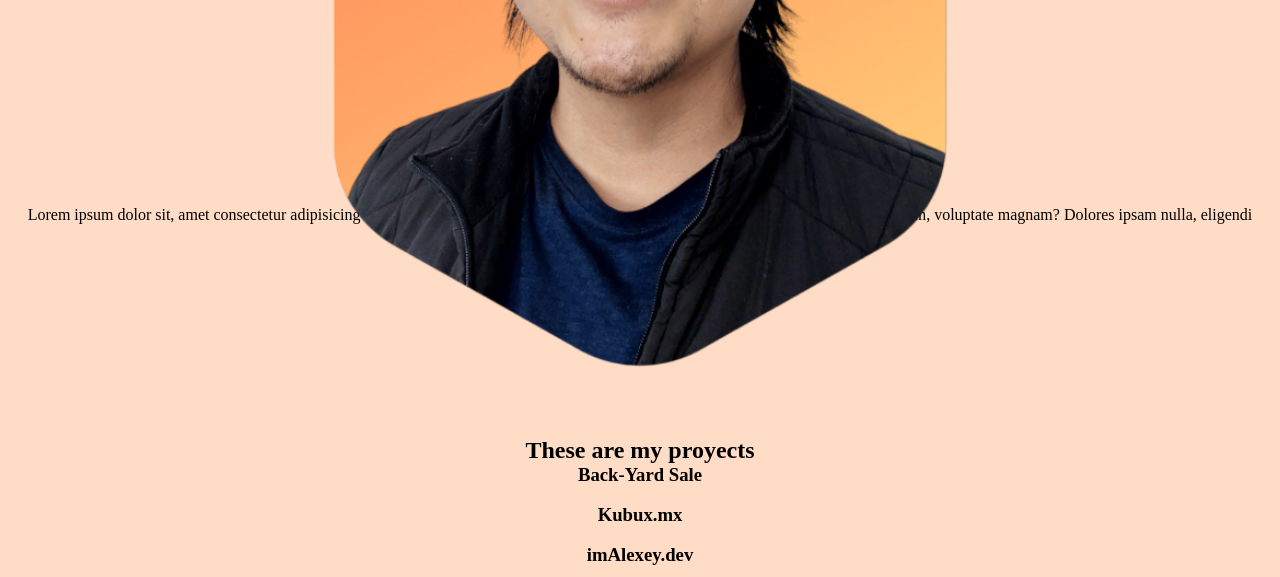
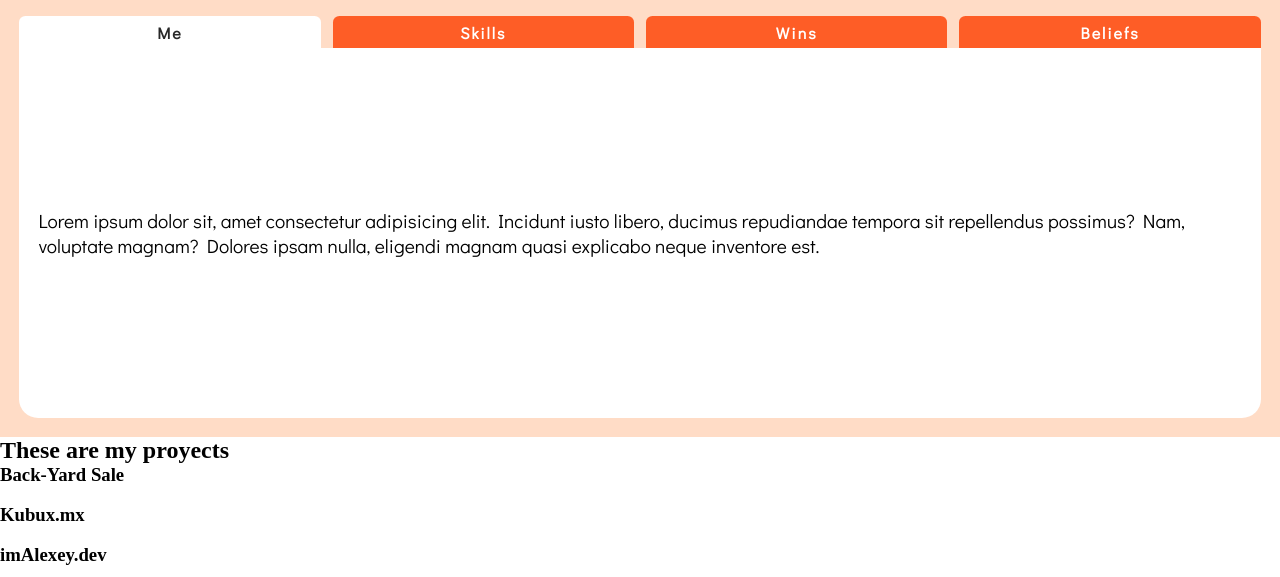
Before and after one commit to L6-M/l6-M, a plain HTML site: page index.html in a window 1280 px wide. Shown: the part 363-940 px from the top of the page. Drawn offline with Linux system fonts and the light colour scheme.

Commit message:
Finished first section design

```diff
--- a/index.html
+++ b/index.html
@@ -7,32 +7,48 @@
     <link rel="stylesheet" href="./styles.css">
     <link rel="preconnect" href="https://fonts.googleapis.com">
     <!-- Google fonts ↓ -->
+    <link rel="preconnect" href="https://fonts.googleapis.com">
     <link rel="preconnect" href="https://fonts.gstatic.com" crossorigin>
-    <link href="https://fonts.googleapis.com/css2?family=Inconsolata:wght@200;300;400;500;600;700;800;900&display=swap" rel="stylesheet">
+    <link href="https://fonts.googleapis.com/css2?family=Didact+Gothic&family=Inconsolata:wght@200;300;400;500;600;700;800;900&display=swap" rel="stylesheet">
+
     <title>Alexey Martínez</title>
-
     <link rel="preconnect" href="https://fonts.googleapis.com">
     <link rel="preconnect" href="https://fonts.gstatic.com" crossorigin>
     <link href="https://fonts.googleapis.com/css2?family=Poppins:wght@300;400&display=swap" rel="stylesheet">
 
 </head>
 <body>
+
+    <section class="iMAlxy-section">
         <figure class="profile-picture_container">
             <img src="./media/profile picture.png" alt="Alexey's Picture" class="profile-picture"/>
         </figure>
 
-    <section class="iMAlxy-section">
-
         <h1 class="imAlxy-section__header">Hello,<span>&nbsp;I'm Alexey Martínez</span><span>&nbsp;_</span></h1>
 
-        <ul class="imAlxy-section__about-me">
-            <button>About me</button>
+        <div class="imAlxy-section__about-me">
+            <ul class="imAlxy-section__headers">
+                <li>
+                    <h5>Me</h5>
+                </li>
+                <li>
+                    <h5>Skills</h5>
+                </li>
+                <li>
+                    <h5>Wins</h5>
+                </li>
+                <li>
+                    <h5>Beliefs</h5>
+                </li>
+            </ul>
+
+            <ul class="imAlxy-section__content">
                 <li>
                     <p>
                         Lorem ipsum dolor sit, amet consectetur adipisicing elit. Incidunt iusto libero, ducimus repudiandae tempora sit repellendus possimus? Nam, voluptate magnam? Dolores ipsam nulla, eligendi magnam quasi explicabo neque inventore est.
                     </p>
                 </li>
-            <button>Hard Skills</button>
+                <!-- <button>Hard Skills</button>
                 <li>
                     <p>
                         Lorem ipsum dolor sit, amet consectetur adipisicing elit. Incidunt iusto libero, ducimus repudiandae tempora sit repellendus possimus? Nam, voluptate magnam? Dolores ipsam nulla, eligendi magnam quasi explicabo neque inventore est.
@@ -49,8 +65,10 @@
                     <p>
                         Lorem ipsum dolor sit, amet consectetur adipisicing elit. Incidunt iusto libero, ducimus repudiandae tempora sit repellendus possimus? Nam, voluptate magnam? Dolores ipsam nulla, eligendi magnam quasi explicabo neque inventore est.
                     </p>
-            </li>
+                </li> -->
             </ul>
+        </div>
+
     </section>
 
     <section>
--- a/styles.css
+++ b/styles.css
@@ -1,6 +1,7 @@
 
 :root {
     --white:#FFF;
+    --gray-light: #c0c0c0;
     --gray-dark: #282828;
     --black: #000000;
     --blue-aero: #5BC0EB;
@@ -17,14 +18,6 @@
     box-sizing: border-box;
 }
 
-body {
-    background-color: var(--orange-light);
-
-    justify-content: center;
-    align-items: center;
-    text-align: center;
-}
-
 img {
     width: 50px;
 }
@@ -33,43 +26,48 @@ li {
     list-style: none;
 }
 
-button {
-    display: none;
+.iMAlxy-section {
+    height: 100vh;
+
+    display: flex;
+    flex-direction: column;
+    gap: 1.2rem;
+    align-items: center;
+
+    background-color: var(--orange-light);
+
+    padding: 1.2rem;
 }
 
 .profile-picture_container {
+    position: relative;
+
+    width: 100%;
+    height: 60vh;
+}
+
+.profile-picture {
+    width: auto;
+    height: 100%;
+
+    border-radius: 100%;
+
     position: absolute;
-
     left: 50%;
 
     transform: translate(-50%);
 }
 
-.profile-picture {
-    width: 60vw;
-
-    border-radius: 100%;
-
-
-}
-
-.iMAlxy-section {
-    height: 100vh;
-
-    display: grid;
-    justify-content: center;
-    align-items: center;
-
-}
-
 .imAlxy-section__header {
     font-family: 'Inconsolata', monospace;
-    font-size: 1.3em;
-
+    font-size: 1.8em;
     text-align: center;
 
-    /* white-space: nowrap; */
-    /* display: inline-block; */
+    padding: 1.2rem;
+
+    background-color: var(--white);
+
+    border-radius: 10rem;
 }
 
 .imAlxy-section__header > span:first-child {
@@ -77,19 +75,55 @@ button {
 }
 
 .imAlxy-section__about-me {
-    width: 100vw;
+    height: 100%;
 
-    margin: 1.2em .4em;
-
-    overflow-x: scroll;
-
-    display: grid;
-    grid-template-columns: 100vw 100vw 100vw 100vw;
-
+    font-family: 'Didact Gothic', sans-serif;
+    font-size: 1.2em;
 }
 
+.imAlxy-section__headers {
+    display: grid;
+    grid-template-columns: 1fr 1fr 1fr 1fr;
+    justify-content: center;
+    gap: 12px;
 
+    font-size: 100%;
 
+    height: 2rem;
+}
+
+.imAlxy-section__headers > li {
+    background-color: var(--orange-giants);
+    color: var(--white);
+
+    letter-spacing: 2px;
+
+    display: flex;
+    justify-content: center;
+    align-items: center;
+
+    border-radius: .4rem .4rem 0 0;
+}
+
+.imAlxy-section__headers > li:first-child {
+    background-color: var(--white);
+    color: var(--gray-dark);
+}
+
+.imAlxy-section__content {
+    background-color: var(--white);
+    height: calc(100% - 2rem);
+    padding: 1.2rem;
+
+    border-radius: 0 0 1.2rem 1.2rem;
+}
+
+.imAlxy-section__content > li  {
+    height: 100%;
+
+    display: flex;
+    align-items: center;
+}
 
 .contact-info-section {
 
@@ -104,8 +138,8 @@ button {
     grid-template: 1fr 1fr / 1fr 1fr;
 }
 
-.contact-info-section__linkedin {
-
+.contact-info-section__mail {
+    display: none;
 }
 
 
```
Lines whose indentation alone changed are shown as unchanged.
